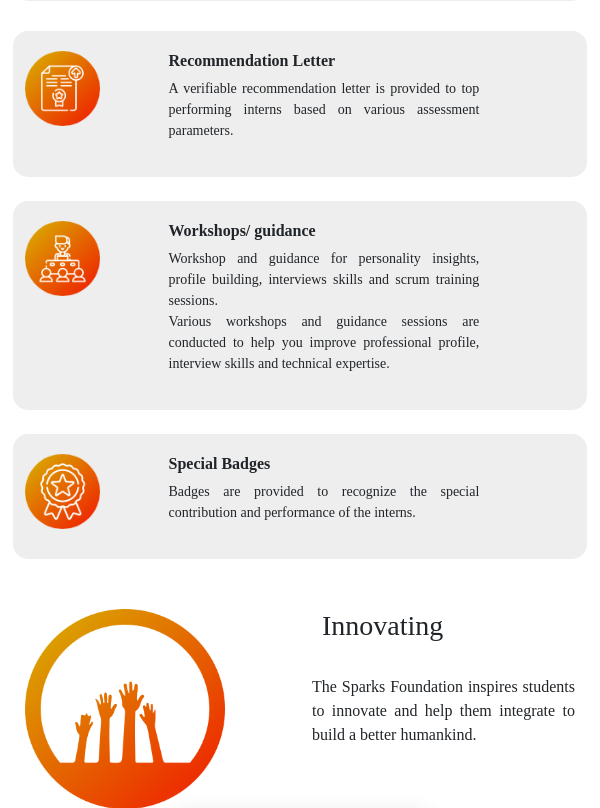
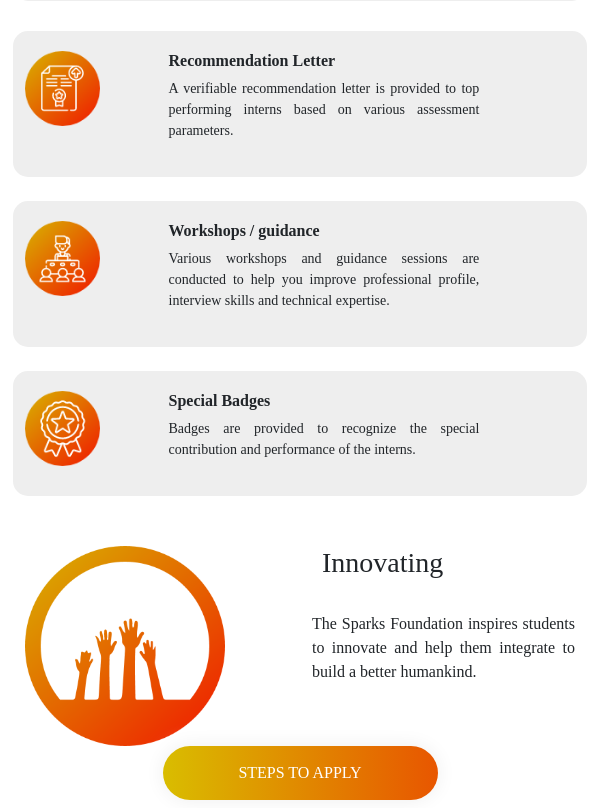
Before and after one commit to Mohanaditya-Kalva/GRIP_Website, a PHP site: page / in a window 600 px wide. Shown: the part 1304-2112 px from the top of the page. Run offline with PHP 8.4, Linux system fonts and the light colour scheme; some web fonts are replaced.

Commit message:
bug fixes v6

```diff
--- a/assests/style.css
+++ b/assests/style.css
@@ -122,7 +122,7 @@ h1 {
   background-color: #eeeeee;
   padding: 20px 0px 20px 0px;
   border-radius: 30px;
-  height: 350px;
+  height: 230px;
   overflow: auto;
 }
 .grip-blocks h4 {
@@ -417,6 +417,9 @@ h1 {
   .footer p {
     width: 100%;
   }
+  .footer a {
+    width: 50%;
+  }
 
   .first-slide,
   .thrid-slide,
@@ -578,6 +581,9 @@ h1 {
   .custom-card-row {
     height: 375px !important;
     width: auto !important;
+  }
+  .footer a {
+    width: 50%;
   }
 }
 
--- a/index.html
+++ b/index.html
@@ -159,9 +159,8 @@
                             <img src="assests/img/workshop.png" alt="certificate" class="img-grip">
                         </div>
                         <div class="col-7 col-sm-7 col-md-7 col-lg-8">
-                            <h4>Workshops/ guidance</h4>
-                            <p class="grip-blocks-para">Workshop and guidance for personality insights,
-                                profile building, interviews skills and scrum training sessions.<br>
+                            <h4>Workshops / guidance</h4>
+                            <p class="grip-blocks-para">
                                 Various workshops and guidance sessions are conducted to help you improve
                                 professional profile, interview skills and technical expertise.
                             </p>
@@ -600,10 +599,10 @@
                         promote knowledge sharing to enable equal opportunity for all.</p>
                 </div>
                 <div class="col-md-3">
-                    <h6><strong>Partners</strong></h6>
+                    <!-- <h6><strong>Partners</strong></h6>
                     <a href="http://xaltius.tech/" target="_blank"><p>Xalitus</p></a>
                     <a href="https://aine.ai/" target="_blank"><p>AINE AI</p></a>
-                    <a href="http://ww1.codefor.in/" target="_blank"><p>Code for India</p></a>
+                    <a href="http://ww1.codefor.in/" target="_blank"><p>Code for India</p></a> -->
                 </div>
                 <div class="col-md-3">
                     <h6><strong>Follow us on</strong></h6>
```
